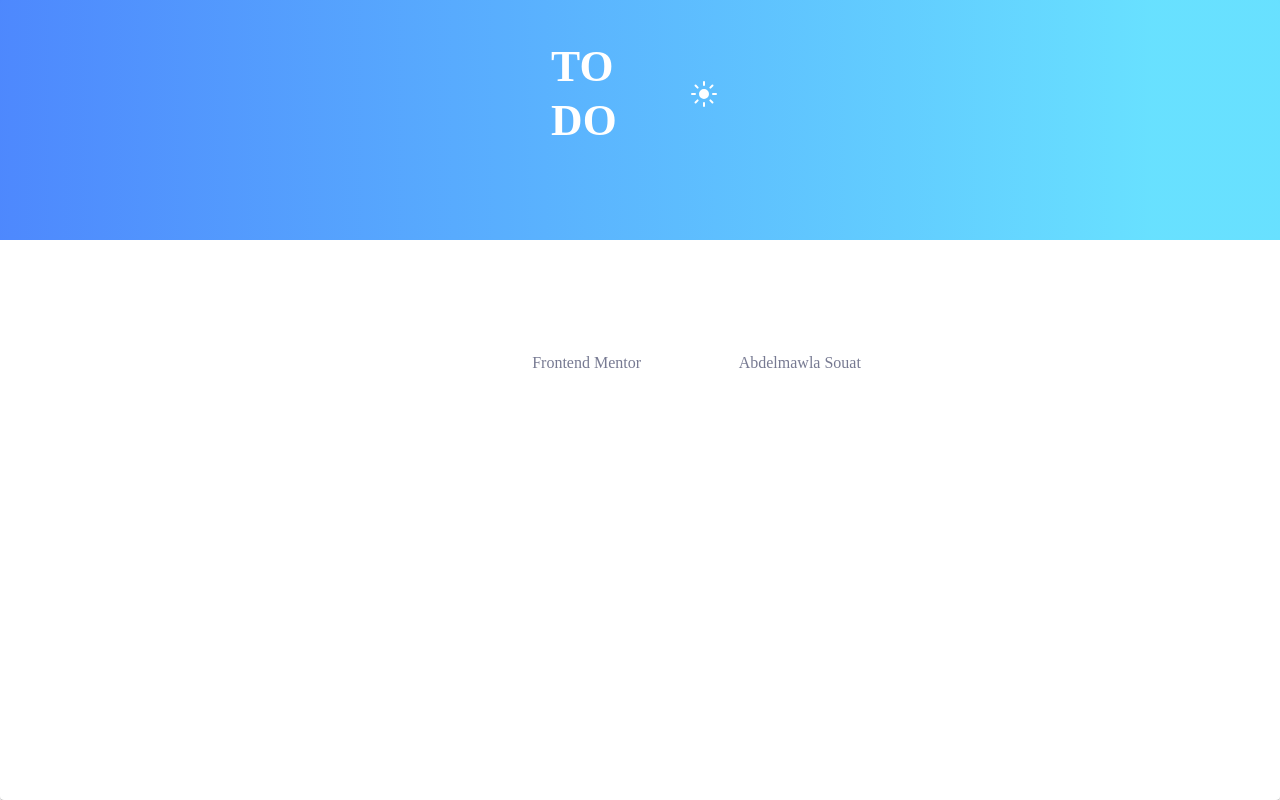
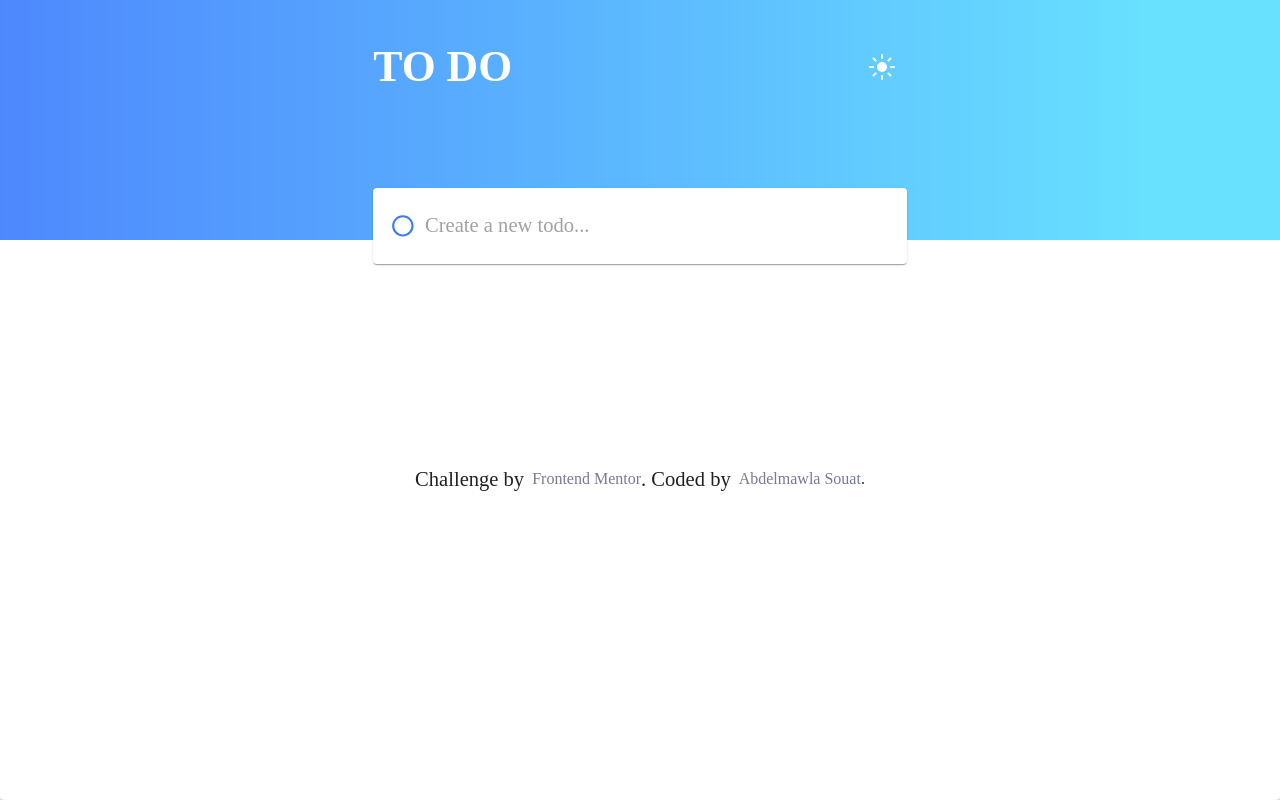
Before and after one commit to abdelmawlaSouat/To-Do-App, a React (Create React App) app: page / in a window 1280 px wide. Built offline with nearby package versions, Linux system fonts and the light colour scheme.

Commit message:
Add current item component

```diff
--- a/src/components/ToDoApp.jsx
+++ b/src/components/ToDoApp.jsx
@@ -11,7 +11,7 @@ import { Grid } from '@material-ui/core'
 import { makeStyles, useTheme } from '@material-ui/core/styles'
 import Proptypes from 'prop-types'
 import ToDoHeader from './ToDoHeader'
-// import ToDoCurrentItem from './ToDoCurrentItem'
+import ToDoCurrentItem from './ToDoCurrentItem'
 import lightThemeIcon from '../images/icon-sun.svg'
 import darkThemeIcon from '../images/icon-moon.svg'
 
@@ -27,8 +27,13 @@ function ToDoApp({ handleDarkTheme }) {
 	const classes = useStyles()
 
 	return (
-		<Grid container justify="center">
-			<Grid item xs={12} md={4} className={classes.toDoApp}>
+		<Grid
+			container
+			className={classes.toDoApp}
+			direction="column"
+			spacing={5}
+		>
+			<Grid item>
 				<ToDoHeader
 					title="TO DO"
 					handleDarkTheme={handleDarkTheme}
@@ -39,6 +44,10 @@ function ToDoApp({ handleDarkTheme }) {
 					}
 				/>
 			</Grid>
+
+			<Grid item>
+				<ToDoCurrentItem placeholder="Create a new todo..." />
+			</Grid>
 		</Grid>
 	)
 }
--- /dev/null
+++ b/src/components/ToDoCurrentItem.jsx
@@ -0,0 +1,33 @@
+/*
+ * ToDoCurrentItem.jsx
+ *
+ * Author: Abdelmawla Souat (abdelmawla.souat@gmail.com)
+ * Created on 2020/12/10 20:52:00
+ *
+ * Copyright (c) 2020 Shuriken
+ */
+
+import { Box, Grid, Paper, InputBase } from '@material-ui/core'
+import Proptypes from 'prop-types'
+import GradientCheckbox from './ui/GradientCheckbox'
+
+function ToDoCurrentItem({ placeholder }) {
+	return (
+		<Grid className="ToDoApp-current-item" container justify="center">
+			<Grid item md={5}>
+				<Paper>
+					<Box display="flex" alignItems="center" px={1} py={2}>
+						<GradientCheckbox />
+						<InputBase placeholder={placeholder} />
+					</Box>
+				</Paper>
+			</Grid>
+		</Grid>
+	)
+}
+
+ToDoCurrentItem.propTypes = {
+	placeholder: Proptypes.string.isRequired,
+}
+
+export default ToDoCurrentItem
--- a/src/components/ToDoHeader.jsx
+++ b/src/components/ToDoHeader.jsx
@@ -19,7 +19,9 @@ function ToDoHeader({ title, themeIcon, handleDarkTheme }) {
 					justifyContent="space-between"
 					alignItems="center"
 				>
-					<Typography variant="h4">{title}</Typography>
+					<Typography variant="h4" color="secondary">
+						{title}
+					</Typography>
 					<IconButton onClick={() => handleDarkTheme()}>
 						<img src={themeIcon} alt="Theme Icon" />
 					</IconButton>
--- a/src/theme.js
+++ b/src/theme.js
@@ -23,11 +23,18 @@ const theme = (themeType) => ({
 		type: themeType,
 		primary: {
 			light: 'hsl(236, 33%, 92%)',
+			// main: '#fff',
 			main: 'hsl(234, 11%, 52%)',
 			dark: 'hsl(235, 24%, 19%)',
 		},
+		secondary: {
+			light: 'hsl(236, 33%, 92%)',
+			main: '#fff',
+			// main: 'hsl(234, 11%, 52%)',
+			dark: 'hsl(235, 24%, 19%)',
+		},
 		text: {
-			primary: '#fff',
+			// primary: '#fff',
 		},
 	},
 	background: {
```
